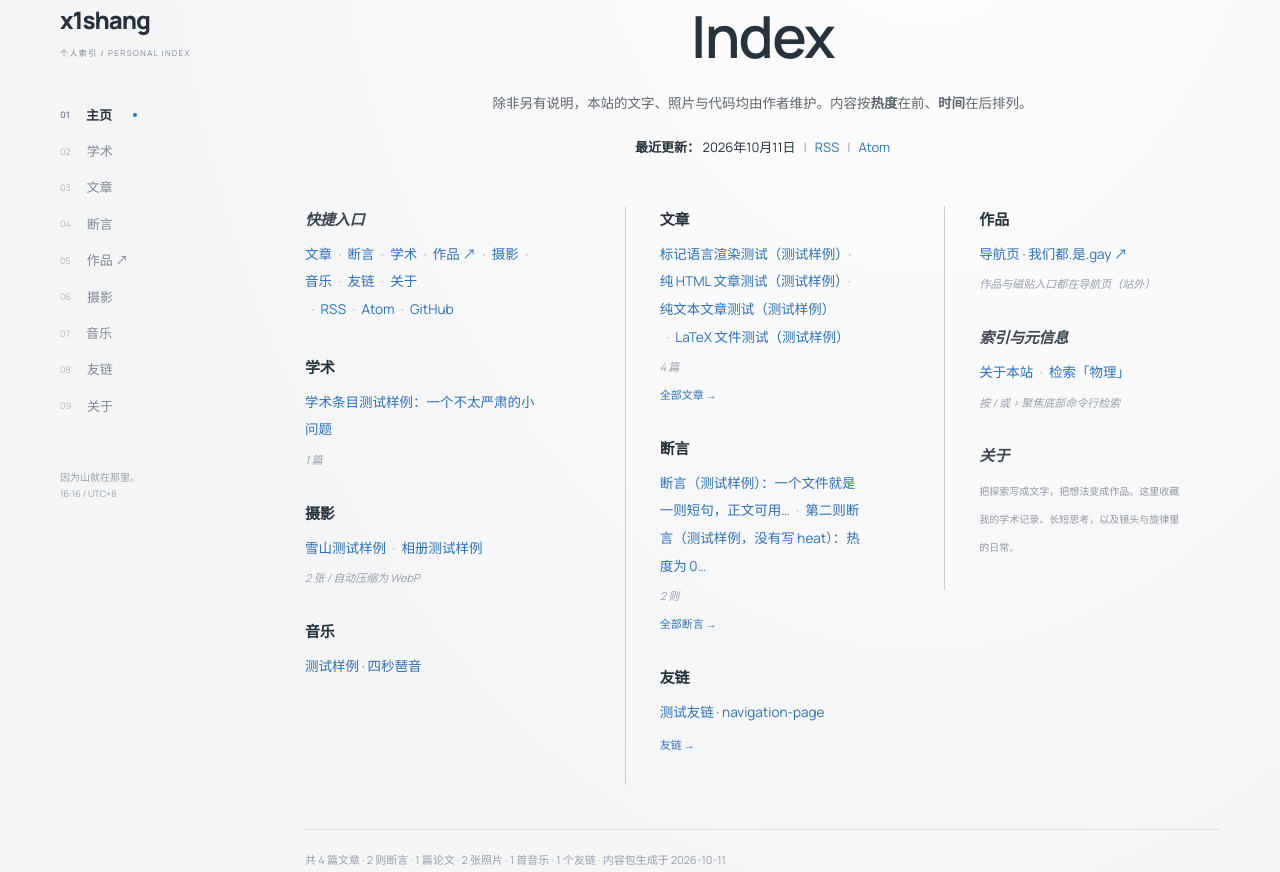
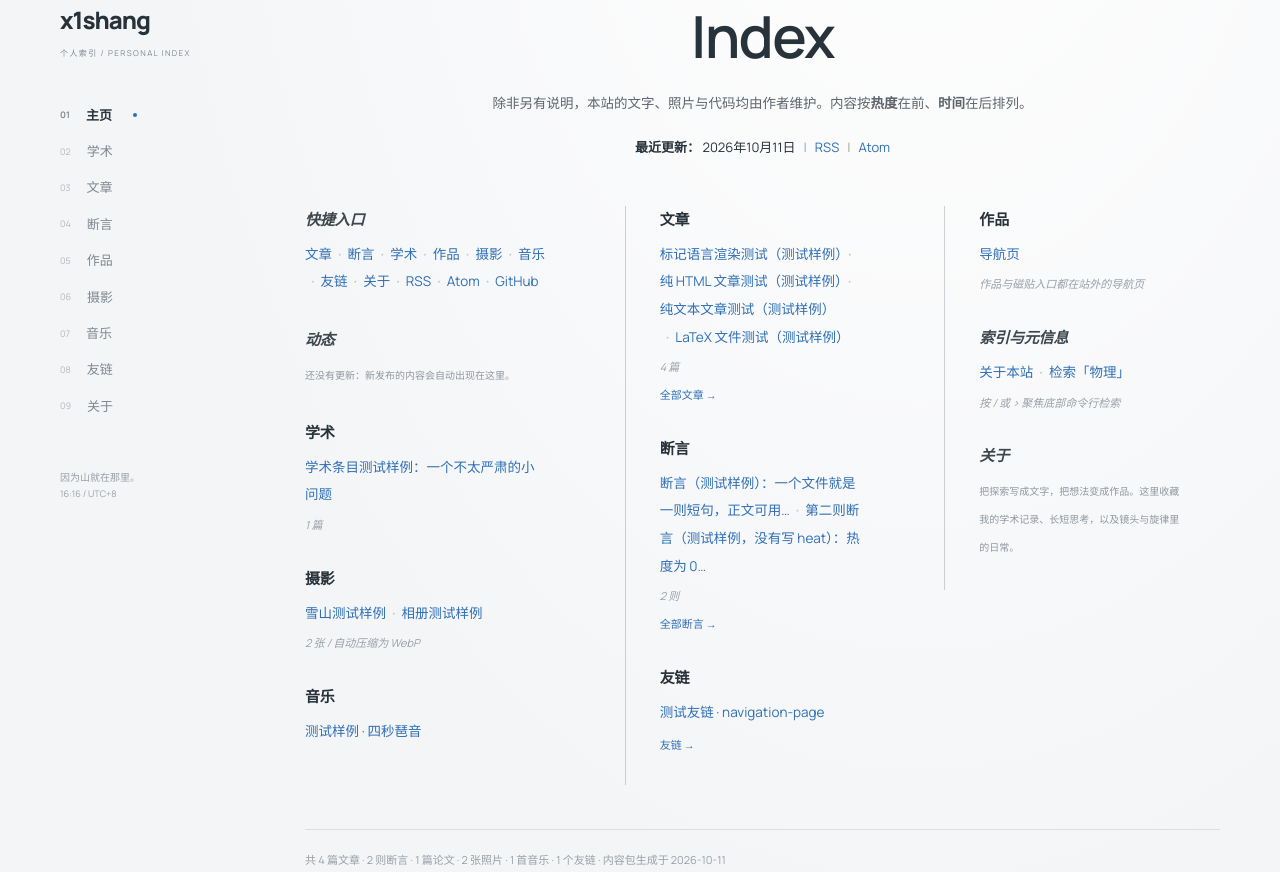
Before and after one commit to x1shang/x1shang.top, a website: page index.html in a window 1280 px wide. Shown: the part 892-1764 px from the top of the page. Drawn offline with Linux system fonts and the light colour scheme.

Commit message:
feat(home): 新增「动态」板块 + 首页文案调整
- 首页 INDEX 第一栏在「快捷入口」与「学术」之间加「动态」：合并文章 / 断言 / 学术 / 摄影 / 音乐，
  按日期倒序取最新的三条，**过滤掉测试样例**（test: true），空态给一句提示
- 「作品」去掉 ↗ 箭头（侧栏导航 + 首页快捷入口 + 作品板块，共 3 处）
- 移除站外导航页在站内的显式站名（首页侧栏卡片 title、作品板块、作品视图、content.js 注释、
  README / tools/README 一并改为中性描述）；正式站点不再出现该字样

```diff
--- a/app.js
+++ b/app.js
@@ -257,12 +257,31 @@
       ['#articles', '文章'], ['#assertions', '断言'], ['#academic', '学术'],
       ['#photography', '摄影'], ['#music', '音乐'], ['#friends', '友链'], ['#about', '关于'],
     ].map(([h, l]) => runLink(h, l));
-    shortcuts.splice(3, 0, `<a href="${WORKS_URL}" target="_blank" rel="noopener noreferrer">作品 ↗</a>`);
+    shortcuts.splice(3, 0, `<a href="${WORKS_URL}" target="_blank" rel="noopener noreferrer">作品</a>`);
     shortcuts.push('<a href="feed.xml" type="application/rss+xml">RSS</a>', '<a href="atom.xml" type="application/atom+xml">Atom</a>',
       `<a href="https://github.com/${encodeURIComponent(S.github)}" target="_blank" rel="noopener noreferrer">GitHub</a>`);
 
+    /* 动态：全站最新的三条「非测试样例」更新（文章 / 断言 / 学术 / 摄影 / 音乐） */
+    const UPD_KIND = { article: '文章', assertion: '断言', paper: '学术', photo: '摄影', track: '音乐' };
+    const updates = [
+      ...C.articles.map((x) => ['article', x, `#articles/${encodeURIComponent(x.id)}`]),
+      ...C.assertions.map((x) => ['assertion', x, `#assertions/${encodeURIComponent(x.id)}`]),
+      ...C.papers.map((x) => ['paper', x, `#academic/${encodeURIComponent(x.id)}`]),
+      ...C.photos.map((x) => ['photo', x, `#photography/${encodeURIComponent(x.id)}`]),
+      ...C.tracks.map((x) => ['track', x, `#music/${encodeURIComponent(x.id)}`]),
+    ]
+      .filter(([, it]) => !it.test && fmt(it.date))
+      .sort((a, b) => fmt(b[1].date).localeCompare(fmt(a[1].date)))
+      .slice(0, 3);
+    const updateRow = ([kind, it, href]) =>
+      `${runLink(href, it.title || it.location || assertionLabel(it, 24) || '未命名')}<span class="meta">${UPD_KIND[kind]} · ${esc(fmt(it.date))}</span>`;
+
     const col1 = [
       cat('快捷入口', joinRun(shortcuts, '—'), { short: true }),
+      cat('动态', updates.length
+        ? joinRun(updates.map(updateRow), '—')
+        : '<span class="meta">还没有更新：新发布的内容会自动出现在这里。</span>',
+        { short: true, note: updates.length ? '最近三条 · 不含测试样例' : '' }),
       cat('学术', joinRun(papers.map((p) => runLink(`#academic/${encodeURIComponent(p.id)}`, p.title)), '论文列表还是空的：把 .md/.tex 丢进 content/papers/ 就行'),
         { note: papers.length ? `${papers.length} 篇` : '' }),
       cat('摄影', joinRun(photos.slice(0, 24).map((p) => runLink(`#photography/${encodeURIComponent(p.id)}`, p.title || p.location || '照片')), '还没有照片：丢进 inbox/photos/'),
@@ -280,8 +299,8 @@
     ].join('');
 
     const col3 = [
-      cat('作品', `<a href="${WORKS_URL}" target="_blank" rel="noopener noreferrer">导航页 · 我们都.是.gay ↗</a>`,
-        { note: '作品与磁贴入口都在导航页（站外）' }),
+      cat('作品', `<a href="${WORKS_URL}" target="_blank" rel="noopener noreferrer">导航页</a>`,
+        { note: '作品与磁贴入口都在站外的导航页' }),
       cat('索引与元信息', joinRun([runLink('#about', '关于本站'), `<a href="#search/%E7%89%A9%E7%90%86">检索「物理」</a>`], '—'),
         { short: true, note: '按 / 或 &gt; 聚焦底部命令行检索' }),
       cat('关于', `<span class="meta">${esc(S.intro || '')}</span>`, { short: true }),
@@ -357,7 +376,7 @@
 
   function worksPage() {
     return head('works', '作品')
-      + `<p class="note">作品已经搬到导航页：<a href="${WORKS_URL}" target="_blank" rel="noopener noreferrer">我们都.是.gay ↗</a>（磁贴入口 + 作品区都在那边）。</p>`;
+      + `<p class="note">作品都在站外的导航页：<a href="${WORKS_URL}" target="_blank" rel="noopener noreferrer">导航页</a>（磁贴入口 + 作品区都在那边）。</p>`;
   }
 
   function photographyPage(detail) {
@@ -627,7 +646,7 @@
   $('#year').textContent = new Date().getFullYear();
   $('#profile-github').href = `https://github.com/${encodeURIComponent(S.github)}`;
   $('#navigation').innerHTML = NAV.map(([id, label], i) => (id === '__works'
-    ? `<a class="is-out" href="${WORKS_URL}" target="_blank" rel="noopener noreferrer"><span>${String(i + 1).padStart(2, '0')}</span>${label} ↗</a>`
+    ? `<a class="is-out" href="${WORKS_URL}" target="_blank" rel="noopener noreferrer"><span>${String(i + 1).padStart(2, '0')}</span>${label}</a>`
     : `<a href="#${id}" data-page="${id}"><span>${String(i + 1).padStart(2, '0')}</span>${label}</a>`)).join('');
   clock(); setInterval(clock, 60000);
   buildSearchIndex();
--- a/content.js
+++ b/content.js
@@ -16,7 +16,7 @@ window.SITE = {
   tracks: [],      // { id, title, artist, src, date, lyrics }
   friends: [],     // { name, url, description, date }
 
-  // 作品清单不在这里：侧栏与首页的「作品」直接外链到导航页（我们都.是.gay），
+  // 作品清单不在这里：侧栏与首页的「作品」直接外链到站外导航页，
   // 磁贴入口与作品区（含星数快照）都在那边维护。原来的 repositories 快照已随作品页一起移除
   // （2026-10-11，git 历史里还找得到）。
 };
--- a/index.html
+++ b/index.html
@@ -52,7 +52,7 @@
     <svg viewBox="0 0 16 16" fill="currentColor" aria-hidden="true"><path d="M8 0C3.58 0 0 3.58 0 8c0 3.54 2.29 6.53 5.47 7.59.4.07.55-.17.55-.38 0-.19-.01-.82-.01-1.49-2.01.37-2.53-.49-2.69-.94-.09-.23-.48-.94-.82-1.13-.28-.15-.68-.52-.01-.53.63-.01 1.08.58 1.23.82.72 1.21 1.87.87 2.33.66.07-.52.28-.87.51-1.07-1.78-.2-3.64-.89-3.64-3.95 0-.87.31-1.59.82-2.15-.08-.2-.36-1.02.08-2.12 0 0 .67-.21 2.2.82.64-.18 1.32-.27 2-.27s1.36.09 2 .27c1.53-1.04 2.2-.82 2.2-.82.44 1.1.16 1.92.08 2.12.51.56.82 1.27.82 2.15 0 3.07-1.87 3.75-3.65 3.95.29.25.54.73.54 1.48 0 1.07-.01 1.93-.01 2.2 0 .21.15.46.55.38A8.01 8.01 0 0 0 16 8c0-4.42-3.58-8-8-8z"/></svg>
     <span>GitHub</span>
    </a>
-   <a class="card-icon" href="https://xn--vnqp08bwj8a.xn--0iv.gay" target="_blank" rel="noopener noreferrer" title="导航页：我们都.是.gay" aria-label="导航页">
+   <a class="card-icon" href="https://xn--vnqp08bwj8a.xn--0iv.gay" target="_blank" rel="noopener noreferrer" title="导航页" aria-label="导航页">
     <svg viewBox="0 0 48 48" fill="none" stroke="currentColor" stroke-width="2.6" stroke-linecap="round" stroke-linejoin="round" aria-hidden="true"><path d="M7 24l34-15-9 33-8-12z"/><path d="M24 30l17-21"/></svg>
     <span>导航页</span>
    </a>
```
Also changed, not shown: academic/test-paper/index.html (+1 -1 lines), articles/test-html/index.html (+1 -1 lines), articles/test-latex/index.html (+1 -1 lines), articles/test-markdown/index.html (+1 -1 lines), articles/test-plain/index.html (+1 -1 lines), assertions/test-assertion-2/index.html (+1 -1 lines), assertions/test-assertion/index.html (+1 -1 lines), README.md, assets/photos/manifest.json, tools/README.md.
